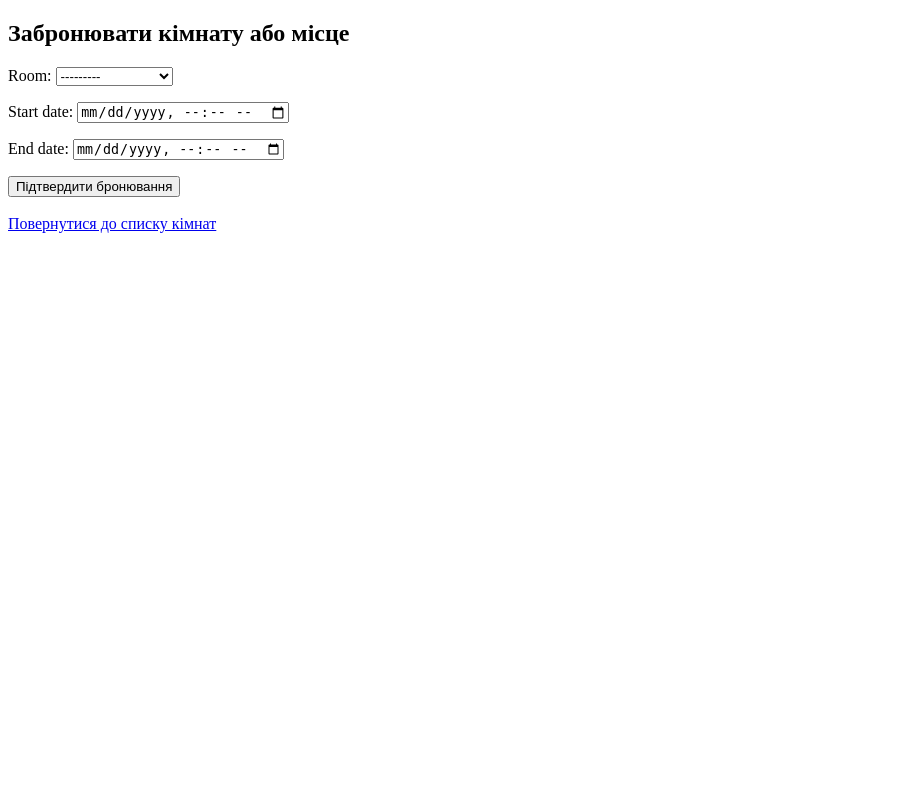
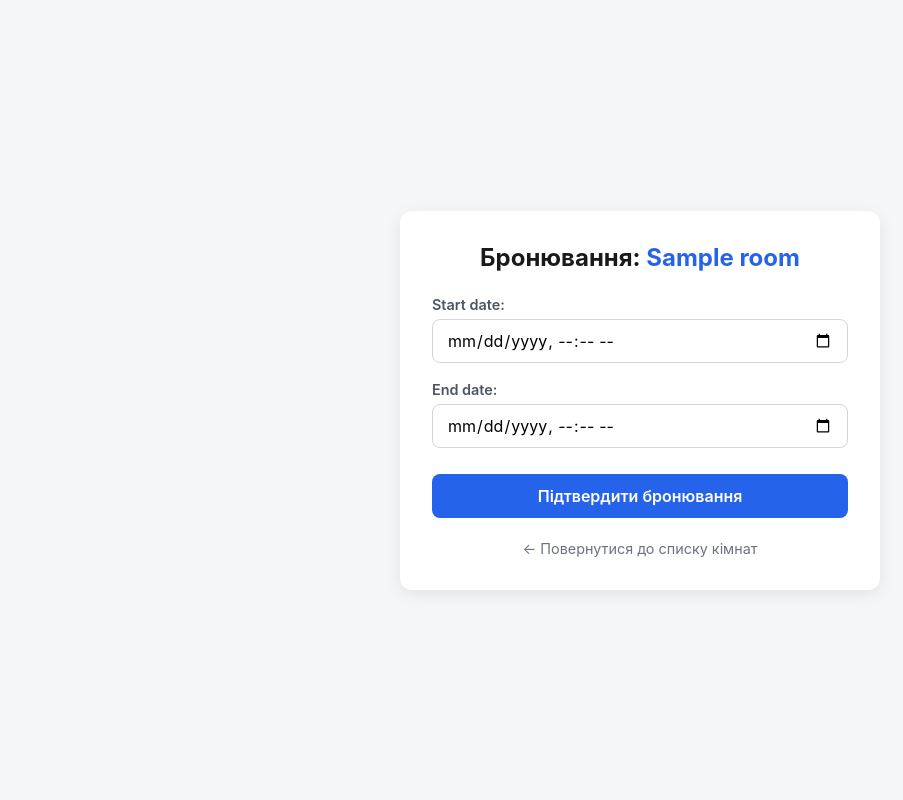
Before and after one commit to ArTmIx99/project7, a Django app: template project7/templates/project7/booking_form.html in a window 1280 px wide. Shown: the whole page, without its empty margins (0-903 px from the left). Run offline with Django 5.2, Linux system fonts and the light colour scheme; the template is opened without the code that fills it: values that come from a table or form of the project are taken from there, others are empty; tables that the repository leaves empty hold one stand-in row (values such as "Sample post").

Commit message:
add update

```diff
--- a/myproject/urls.py
+++ b/myproject/urls.py
@@ -20,5 +20,5 @@ from project7 import views
 urlpatterns = [
     path('admin/', admin.site.urls),
     path('',views.RoomListView.as_view(), name="home"),
-    path('book/', views.BookingCreateView.as_view(), name='book_room')
+    path('book/<int:room_id>/', views.BookingCreateView.as_view(), name='book_room')
 ]
--- a/project7/forms.py
+++ b/project7/forms.py
@@ -3,7 +3,7 @@ from .models import Booking
 class BookingForm(forms.ModelForm):
     class Meta:
         model = Booking
-        fields = ['room', 'start_date', 'end_date']
+        fields = ['start_date', 'end_date']
         widgets = {
             'start_date': forms.DateTimeInput(attrs={'type': 'datetime-local', 'class': 'form-control'}),
             'end_date': forms.DateTimeInput(attrs={'type': 'datetime-local', 'class': 'form-control'}),
--- a/project7/templates/project7/booking_form.html
+++ b/project7/templates/project7/booking_form.html
@@ -2,18 +2,140 @@
 <html lang="uk">
 <head>
     <meta charset="UTF-8">
-    <title>Створити бронювання</title>
+    <meta name="viewport" content="width=device-width, initial-scale=1.0">
+    <title>Створити бронювання — {{ room.title }}</title>
+    <style>
+        * {
+            box-sizing: border-box;
+            margin: 0;
+            padding: 0;
+            font-family: -apple-system, BlinkMacSystemFont, "Segoe UI", Roboto, Helvetica, Arial, sans-serif;
+        }
+
+        body {
+            background-color: #f4f6f8;
+            color: #333333;
+            display: flex;
+            justify-content: center;
+            align-items: center;
+            min-height: 100vh;
+            padding: 20px;
+        }
+
+        .booking-card {
+            background-color: #ffffff;
+            border-radius: 12px;
+            box-shadow: 0 4px 16px rgba(0, 0, 0, 0.08);
+            width: 100%;
+            max-width: 480px;
+            padding: 32px;
+        }
+
+        .booking-card h2 {
+            font-size: 1.5rem;
+            color: #1a1a1a;
+            margin-bottom: 24px;
+            text-align: center;
+            word-wrap: break-word;
+        }
+
+        .booking-card h2 span {
+            color: #2563eb;
+        }
+
+        /* Стилізація полів форми Django (form.as_p) */
+        .booking-form p {
+            margin-bottom: 18px;
+            display: flex;
+            flex-direction: column;
+        }
+
+        .booking-form label {
+            font-size: 0.9rem;
+            font-weight: 600;
+            color: #4b5563;
+            margin-bottom: 6px;
+        }
+
+        .booking-form input,
+        .booking-form select,
+        .booking-form textarea {
+            width: 100%;
+            padding: 10px 14px;
+            border: 1px solid #d1d5db;
+            border-radius: 8px;
+            font-size: 1rem;
+            transition: border-color 0.2s, box-shadow 0.2s;
+            outline: none;
+        }
+
+        .booking-form input:focus,
+        .booking-form select:focus,
+        .booking-form textarea:focus {
+            border-color: #2563eb;
+            box-shadow: 0 0 0 3px rgba(37, 99, 235, 0.15);
+        }
+
+        .booking-form ul.errorlist {
+            color: #dc2626;
+            list-style: none;
+            font-size: 0.85rem;
+            margin-top: 4px;
+        }
+
+        /* Кнопка відправки */
+        .btn-submit {
+            width: 100%;
+            background-color: #2563eb;
+            color: #ffffff;
+            border: none;
+            border-radius: 8px;
+            padding: 12px;
+            font-size: 1rem;
+            font-weight: 600;
+            cursor: pointer;
+            transition: background-color 0.2s ease;
+            margin-top: 8px;
+        }
+
+        .btn-submit:hover {
+            background-color: #1d4ed8;
+        }
+
+        /* Посилання для повернення */
+        .back-link-wrapper {
+            text-align: center;
+            margin-top: 20px;
+        }
+
+        .back-link {
+            color: #6b7280;
+            text-decoration: none;
+            font-size: 0.9rem;
+            transition: color 0.2s ease;
+        }
+
+        .back-link:hover {
+            color: #111827;
+            text-decoration: underline;
+        }
+    </style>
 </head>
 <body>
-    <h2>Забронювати кімнату або місце</h2>
 
-    <form method="post">
-        {% csrf_token %}
-        {{ form.as_p }}
-        <button type="submit">Підтвердити бронювання</button>
-    </form>
+    <div class="booking-card">
+        <h2>Бронювання: <span>{{ room.title }}</span></h2>
 
-    <br>
-    <a href="{% url 'home' %}">Повернутися до списку кімнат</a>
+        <form method="post" class="booking-form">
+            {% csrf_token %}
+            {{ form.as_p }}
+            <button type="submit" class="btn-submit">Підтвердити бронювання</button>
+        </form>
+
+        <div class="back-link-wrapper">
+            <a href="{% url 'home' %}" class="back-link">← Повернутися до списку кімнат</a>
+        </div>
+    </div>
+
 </body>
 </html>
--- a/project7/templates/project7/room_list.html
+++ b/project7/templates/project7/room_list.html
@@ -69,7 +69,7 @@
 
                                 <div class="d-grid gap-2">
                                     <!-- Посилання замість кнопки виклику модального вікна -->
-                                    <a href="{% url 'book_room' %}" class="btn btn-primary fw-semibold rounded-2 text-decoration-none">
+                                    <a href="{% url 'book_room' room.id %}" class="btn btn-primary fw-semibold rounded-2 text-decoration-none">
                                         <i class="fa-regular fa-calendar-check me-2"></i>Забронювати
                                     </a>
                                 </div>
```
Also changed, not shown: project7/views.py (+19 -0 lines).
